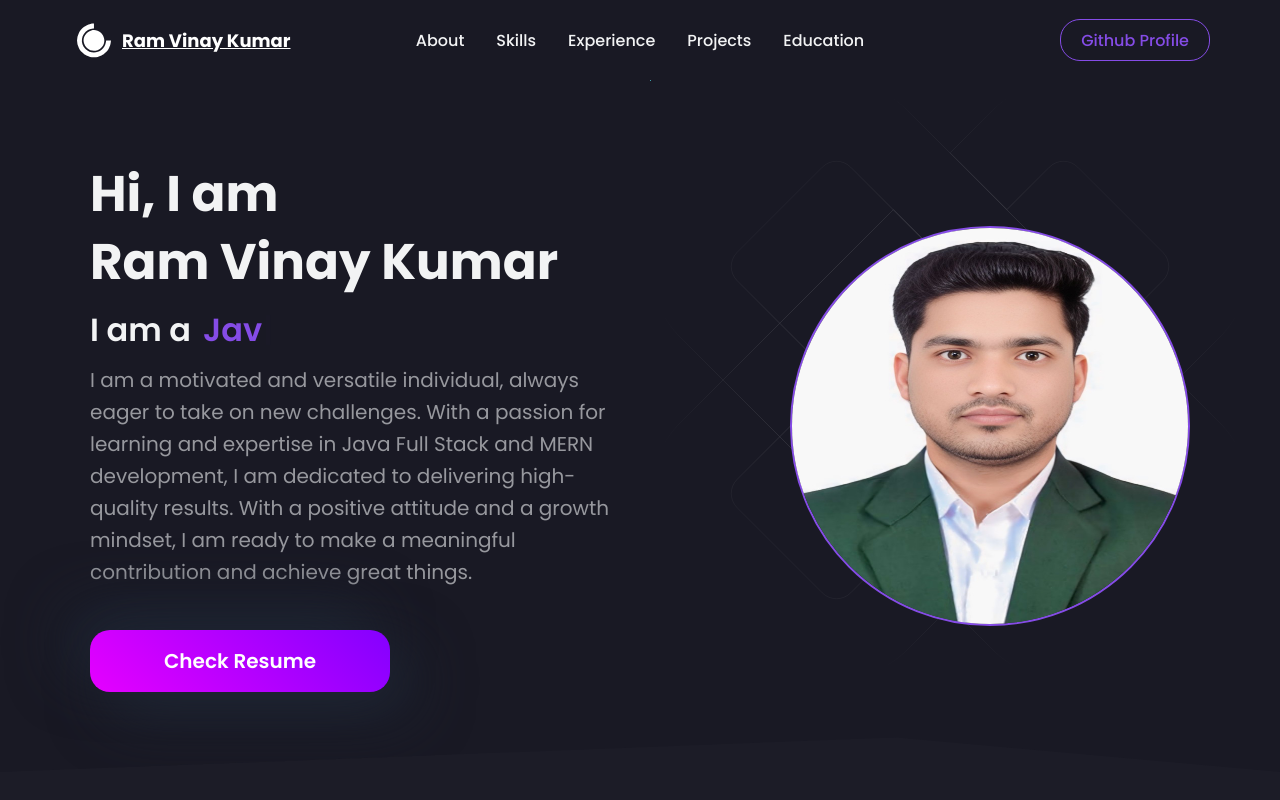
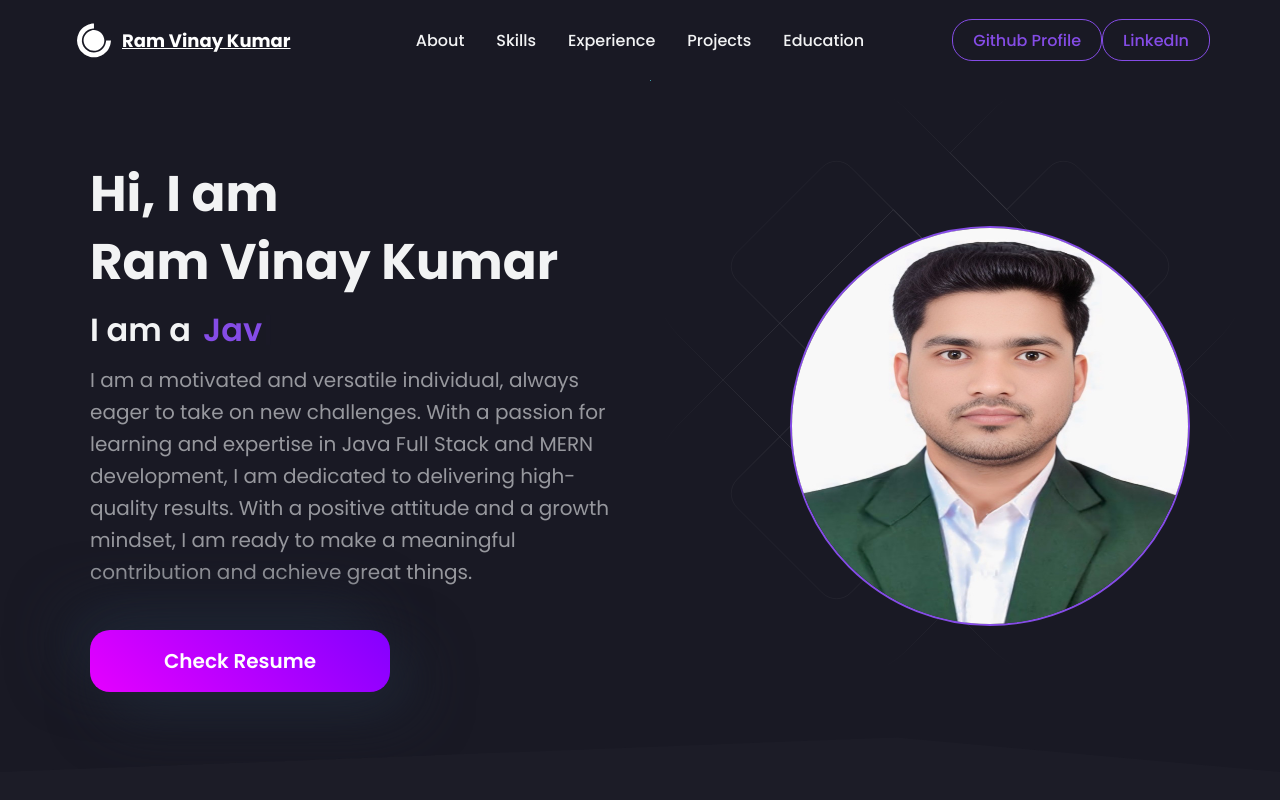
Before and after one commit to VinaySharma0402/Updated-Portfolio, a React (Create React App) app: page / in a window 1280 px wide. Shown: the top 800 px of the page. Built offline with nearby package versions, Linux system fonts and the light colour scheme.

Commit message:
Added LinkedIn button next to GitHub in navbar

```diff
--- a/src/components/Navbar/index.js
+++ b/src/components/Navbar/index.js
@@ -31,6 +31,7 @@
         </NavItems>
         <ButtonContainer>
           <GitHubButton href={Bio.github} target="_blank">Github Profile</GitHubButton>
+          <GitHubButton href={Bio.linkedin} target="_blank">LinkedIn</GitHubButton>
         </ButtonContainer>
         {
           isOpen &&
@@ -51,6 +52,7 @@
               setIsOpen(!isOpen)
             }}>Education</MobileLink>
             <GitHubButton style={{ padding: '10px 16px', background: `${theme.primary}`, color: 'white', width: 'max-content' }} href={Bio.github} target="_blank">Github Profile</GitHubButton>
+            <GitHubButton style={{ padding: '10px 16px', background: `${theme.primary}`, color: 'white', width: 'max-content' }} href={Bio.linkedin} target="_blank">LinkedIn</GitHubButton>
           </MobileMenu>
         }
       </NavbarContainer>
```
